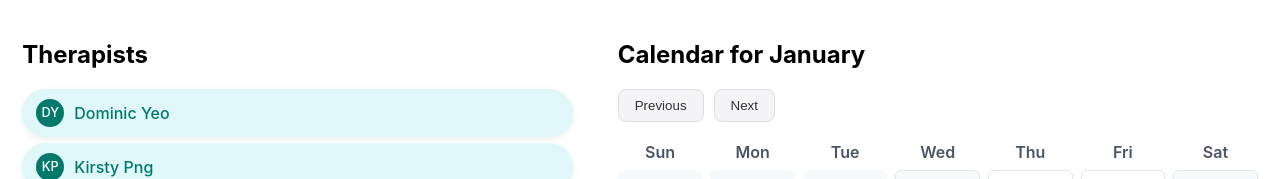
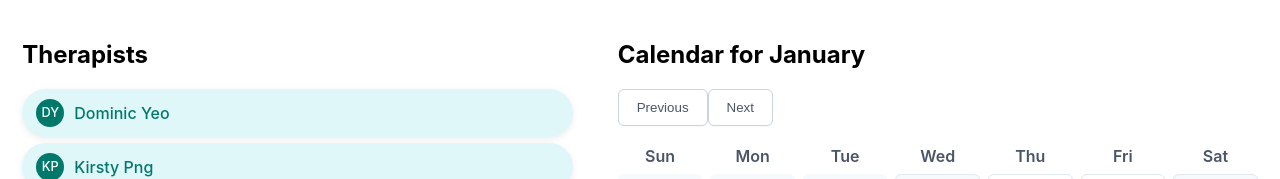
Before and after one commit to jxhnthan/hwb-crisis-rostering, a React (Create React App) app: page / in a window 1280 px wide. Shown: the top 179 px of the page. Built offline with nearby package versions, Linux system fonts and the light colour scheme.

Commit message:
Update App.js

```diff
--- a/src/App.js
+++ b/src/App.js
@@ -428,17 +428,18 @@ const assignmentCounts = therapists.reduce((acc, therapist) => {
     setAutoRosterTriggered(true);
   };
 
-  const buttonStyle = {
-    padding: '8px 16px',
-    background: '#f4f4f7',
-    color: '#333',
-    border: '1px solid #ddd',
-    borderRadius: '8px',
-    cursor: 'pointer',
-    fontWeight: '500',
-    transition: 'background 0.2s',
-    marginRight: '10px', // Ensure buttons are spaced out a bit
-  };
+const buttonStyle = {
+  padding: '10px 18px', // Slightly more padding
+  background: '#FFFFFF', // White background
+  color: '#4A5568',      // Muted text color
+  border: '1px solid #CBD5E0', // Light grey border
+  borderRadius: '6px',    // Softer corners
+  cursor: 'pointer',
+  fontWeight: '500',
+  transition: 'background-color 0.2s, box-shadow 0.2s',
+  boxShadow: '0 1px 2px rgba(0,0,0,0.03)', // Subtle shadow
+  // marginRight: '10px', // Remove this, use gap in flex container
+};
 
   const changeMonth = (direction) => {
     setCurrentMonth((prevMonth) => {
```
